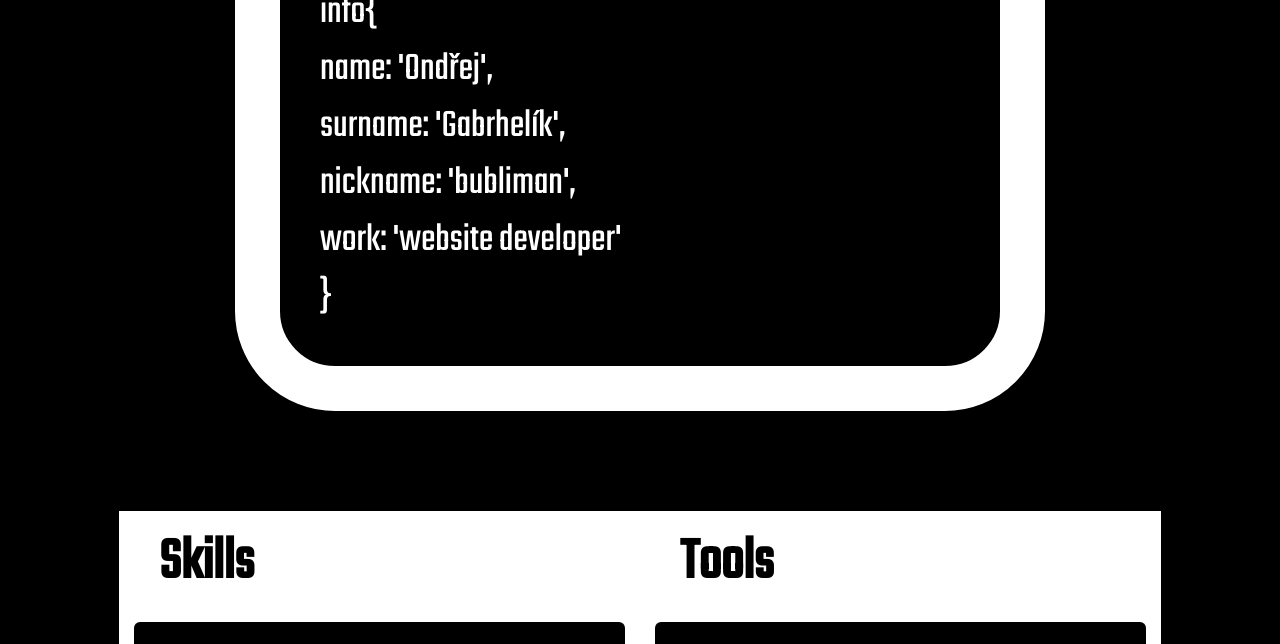
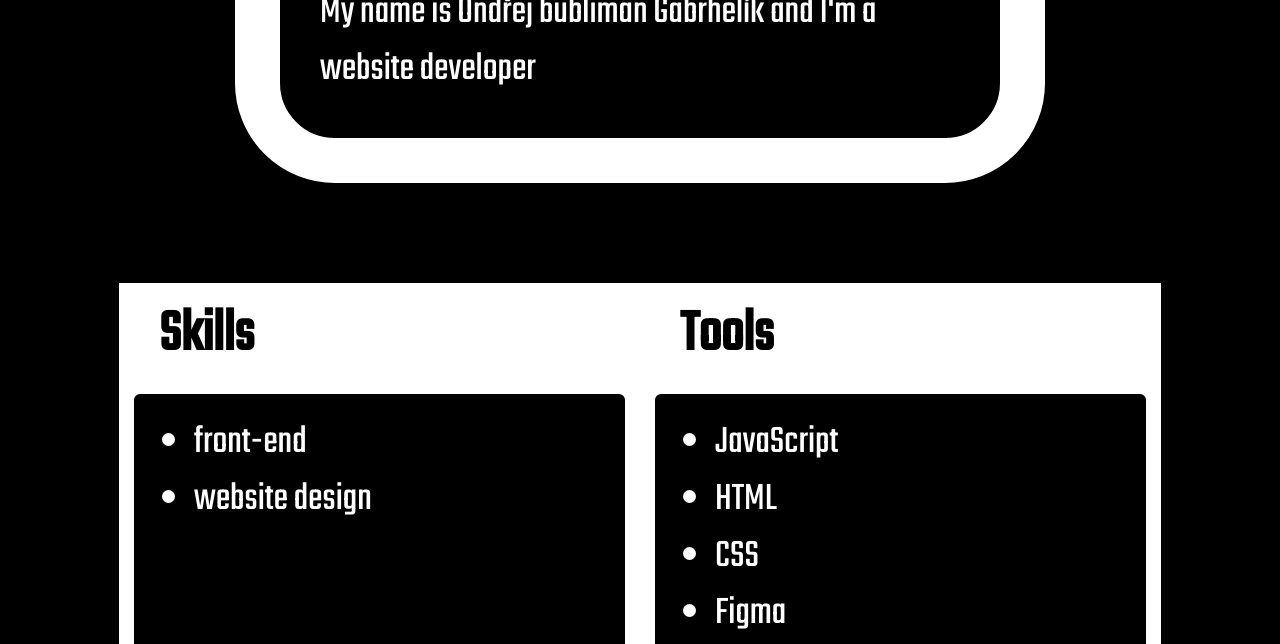
Before and after one commit to bubliman/portfolio-site-fcc, a plain HTML site: page index.html in a window 1280 px wide. Shown: the part 456-1100 px from the top of the page. Drawn offline with Linux system fonts and the light colour scheme.

Commit message:
description reverted

```diff
--- a/index.html
+++ b/index.html
@@ -28,7 +28,7 @@
     <main>
       <section id="welcome-section">
         <h1>hello!</h1>
-        <p class="middle">info{<br>name: 'Ondřej',<br> surname: 'Gabrhelík',<br> nickname: 'bubliman',<br> work: 'website developer'<br>}</p>
+        <p class="middle">My name is Ondřej bubliman Gabrhelík and I'm a website developer</p>
       </section>
       <section id="skills">
         <div class="skills">
```
